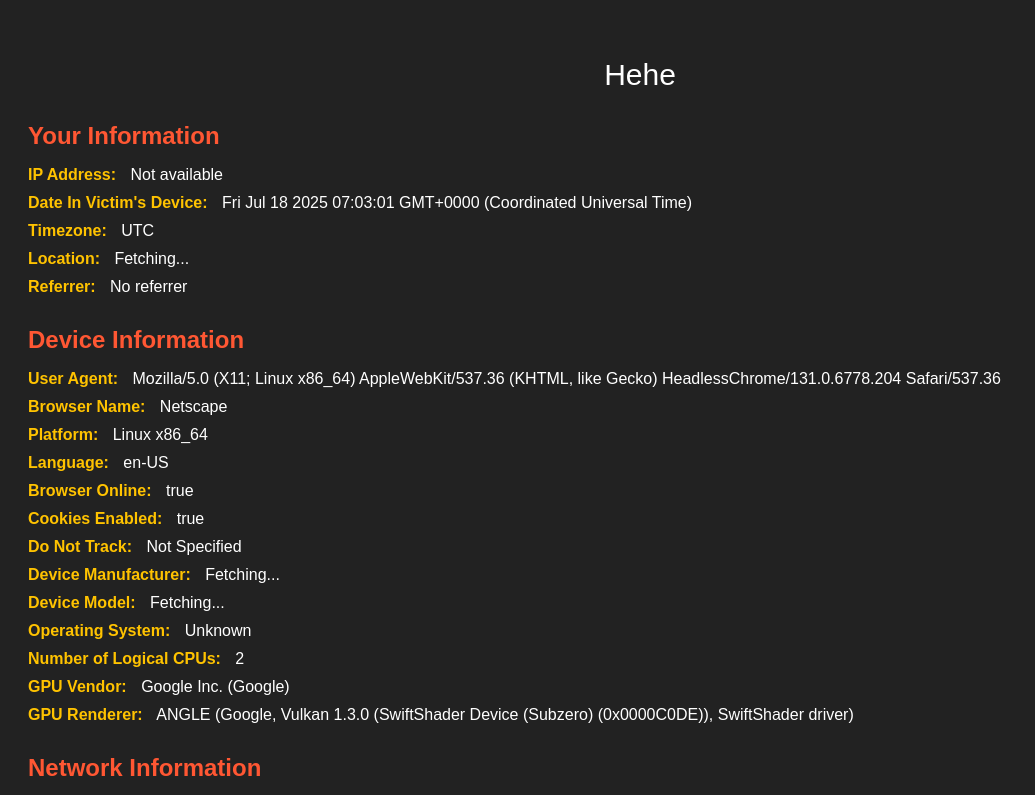
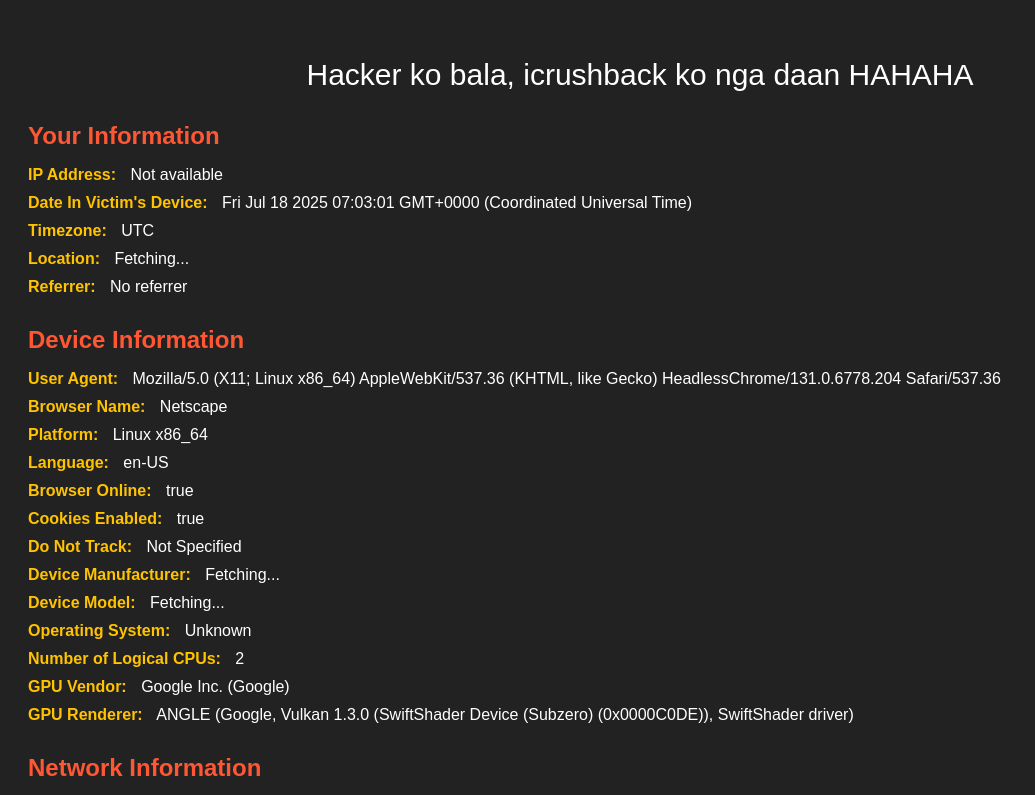
Before and after one commit to clarck2011programming/Confession-to-crush, a plain HTML site: page gamau.html in a window 1280 px wide. Shown: the top 795 px of the page, without its empty margins (0-1035 px from the left). Drawn offline with Linux system fonts and the light colour scheme; no server answers.

Commit message:
Update gamau.html

```diff
--- a/gamau.html
+++ b/gamau.html
@@ -38,7 +38,7 @@
   </style>
  </head>
  <body>
-<p>Hehe</p>
+<p>Hacker ko bala, icrushback ko nga daan HAHAHA</p>
   <div class="section">
    <h2>Your Information</h2>
    <ul id="victimData">
```
